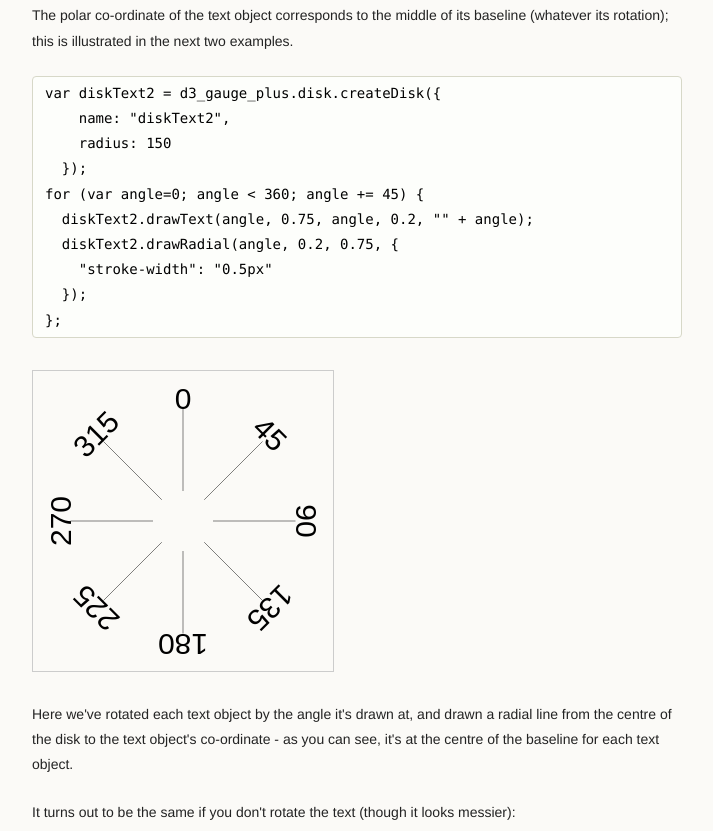
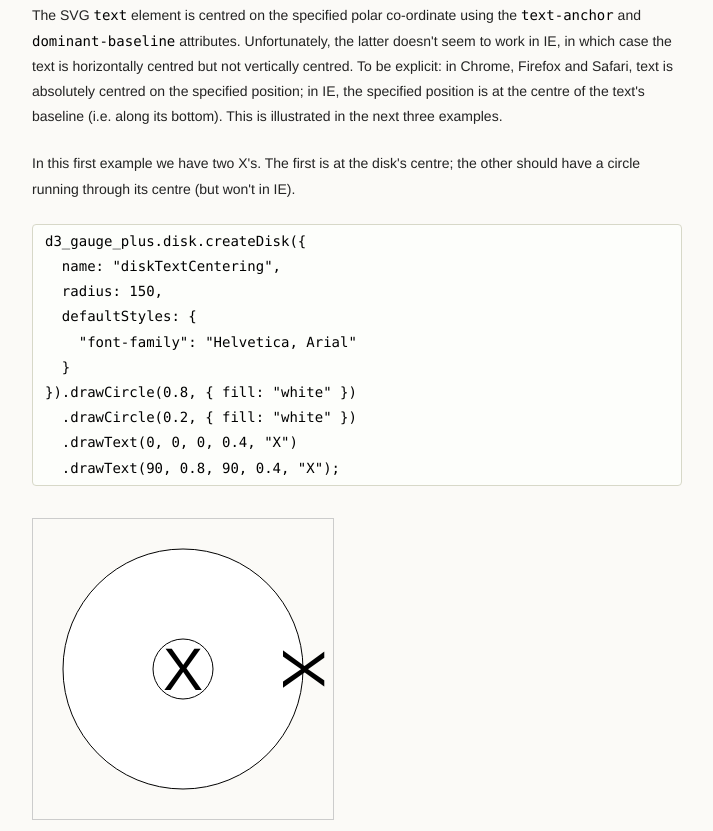
Before and after one commit to gimbo/d3-gauge-plus, a plain HTML site: page demo/disk.html in a window 1280 px wide. Shown: the part 8404-9235 px from the top of the page, without its empty margins (278-991 px from the left). Drawn offline with Linux system fonts and the light colour scheme.

Commit message:
Vertically centred text using dominant-baseline_central (broken in IE)

```diff
--- a/d3-gauge-plus.js
+++ b/d3-gauge-plus.js
@@ -193,6 +193,7 @@ var d3_gauge_plus = (function() {
               .attr("y", loc.y) // this.config.cy / 2 + fontSize / 2)
               .attr("dy", 0) // dy) // fontSize / 2)
               .attr("text-anchor", "middle")
+              .style("dominant-baseline", "central")
               .text(text)
               .style("font-size", size + "px");
         this.setStyles(tsvg, ["fill", "font-family"], styles);
--- a/demo/disk.html
+++ b/demo/disk.html
@@ -21,6 +21,9 @@
       </header>
 
       <section>
+
+        <!-- <h1>Scratch pad</h1> -->
+        <!-- <p id="diskScratch"></p> -->
 
         <h1>Introduction</h1>
         <p>A disk object as returned by <code>d3_gauge_plus.disk.createDisk</code> provides a space into which you can conveniently draw certain primitives using polar co-ordinates.  Specifically, we have:</p>
@@ -220,7 +223,24 @@ for (var i=1; i <= 80; i++) {
         <p>Here we see the <code>font-family</code> style in use for the first time.  The default is <code>sans-serif</code> which of course could vary wildly between browsers, so you probably want to specify a per-disk default it if you're drawing any text - as we've done here.</p>
         <p>The <code>stroke</code> and <code>stroke-width</code> styles have no effect on text.</p>
 
-        <p>The polar co-ordinate of the text object corresponds to the middle of its baseline (whatever its rotation); this is illustrated in the next two examples.</p>
+        <p>The SVG <code>text</code> element is centred on the specified polar co-ordinate using the <code>text-anchor</code> and <code>dominant-baseline</code> attributes.  Unfortunately, the latter doesn't seem to work in IE, in which case the text is horizontally centred but not vertically centred.  To be explicit: in Chrome, Firefox and Safari, text is absolutely centred on the specified position; in IE, the specified position is at the centre of the text's baseline (i.e. along its bottom).  This is illustrated in the next three examples.</p>
+
+        <p>In this first example we have two X's.  The first is at the disk's centre; the other should have a circle running through its centre (but won't in IE).</p>
+
+        <pre><code>d3_gauge_plus.disk.createDisk({
+  name: "diskTextCentering",
+  radius: 150,
+  defaultStyles: {
+    "font-family": "Helvetica, Arial"
+  }
+}).drawCircle(0.8, { fill: "white" })
+  .drawCircle(0.2, { fill: "white" })
+  .drawText(0, 0, 0, 0.4, "X")
+  .drawText(90, 0.8, 90, 0.4, "X");</code></pre>
+
+        <p id="diskTextCentering"></p>
+
+        <p>In the next two examples we draw lines from the centre to the text's co-ordinate...</p>
 
         <pre><code>var diskText2 = d3_gauge_plus.disk.createDisk({
     name: "diskText2",
@@ -234,7 +254,7 @@ for (var angle=0; angle < 360; angle += 45) {
 };</code></pre>
         <p id="diskText2"></p>
         <p>Here we've rotated each text object by the angle it's drawn at, and drawn a radial line from the centre of the disk to the text object's co-ordinate - as you can see, it's at the centre of the baseline for each text object.</p>
-        <p>It turns out to be the same if you don't rotate the text (though it looks messier):</p>
+        <p>And with text rotated (which looks much messier in IE because the vertical centering is wrong)...</p>
         <p id="diskText3"></p>
         <p>(The code for this example is the same as the above except that the rotation angle in each <code>drawText</code> call is 0, rather than <code>angle</code>.)</p>
 
--- a/demo/js/d3-gauge-plus-demo-disk.js
+++ b/demo/js/d3-gauge-plus-demo-disk.js
@@ -9,6 +9,16 @@ var d3_gauge_plus_demo_disk = (function() {
   "use strict";
 
   function diskDemos() {
+
+
+
+    d3_gauge_plus.disk.createDisk({
+      name: "diskScratch",
+      radius: 200
+    }).drawCircle(0.5, { fill: "white" })
+      .drawCircle(0.2, { fill: "white" })
+      .drawText(0, 0, 0, 0.2, "X")
+      .drawText(90, 0.5, 90, 0.2, "X");
 
 
 
@@ -90,7 +100,7 @@ var d3_gauge_plus_demo_disk = (function() {
 
 
     d3_gauge_plus.disk.createDisk({
-        name: "diskArc1",
+        name: "diskArc1"
     }).drawArc(0, 90, 0.5, 0.6)
       .drawArc(180, 270, 0, 1, {
         fill: "yellow",
@@ -109,6 +119,17 @@ var d3_gauge_plus_demo_disk = (function() {
       });
 
 
+
+    d3_gauge_plus.disk.createDisk({
+      name: "diskTextCentering",
+      radius: 150,
+      defaultStyles: {
+        "font-family": "Helvetica, Arial"
+      }
+    }).drawCircle(0.8, { fill: "white" })
+      .drawCircle(0.2, { fill: "white" })
+      .drawText(0, 0, 0, 0.4, "X")
+      .drawText(90, 0.8, 90, 0.4, "X");
 
     d3_gauge_plus.disk.createDisk({
         name: "diskText1",
```
